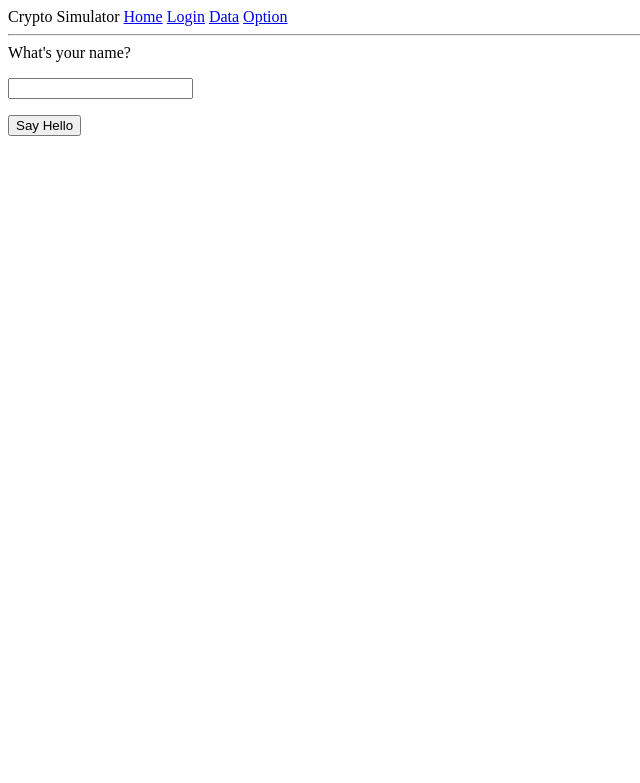
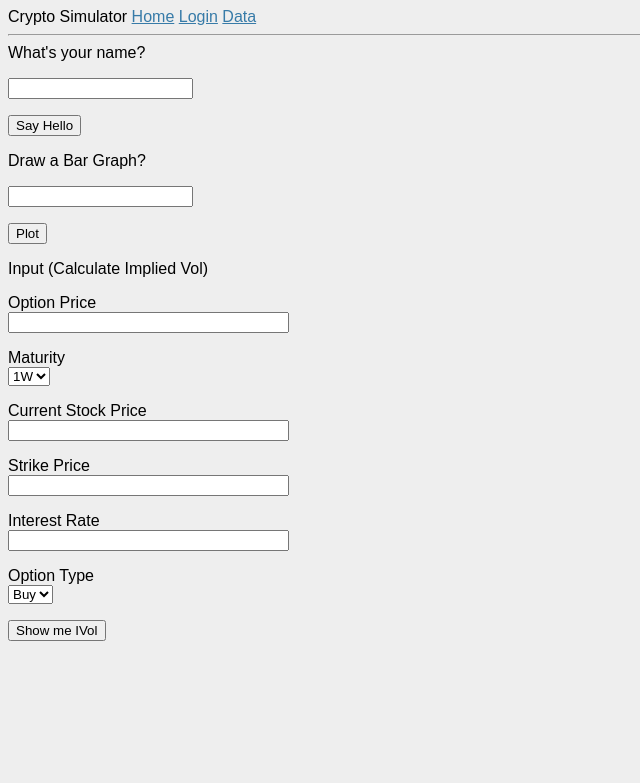
Before and after one commit to dano09/fin_sys_tech_project, a Flask app: page / in a window 1280 px wide. Shown: the top 783 px of the page, without its empty margins (0-640 px from the left). Run offline with Flask 2, Linux system fonts and the light colour scheme; some libraries are stand-ins or nearby versions.

Commit message:
css update visualization update index update

```diff
--- a/app/forms.py
+++ b/app/forms.py
@@ -1,5 +1,5 @@
 from flask_wtf import FlaskForm
-from wtforms import StringField, PasswordField, BooleanField, SubmitField
+from wtforms import StringField, PasswordField, BooleanField, SubmitField, IntegerField
 from wtforms.validators import DataRequired, ValidationError, Email, EqualTo
 from app.models import User
 from wtforms.fields.html5 import DateField
@@ -9,6 +9,16 @@ from wtforms.fields import SelectField
 class HelloForm(FlaskForm):
     sayhello = StringField('Greeting: ', validators=[DataRequired()])
     submit = SubmitField('Say Hello')
+    barc = IntegerField('Count:', validators=[DataRequired()])
+    showme = SubmitField('Plot')
+    OPrice = StringField('Option Price', validators=[DataRequired()])
+    ExpT = SelectField('Maturity', choices=[('One Week', '1W'),('One Month', '1M'),('Three Month', '3M')])
+    S = StringField('Current Stock Price', validators=[DataRequired()])
+    K = StringField('Strike Price', validators=[DataRequired()])
+    rate = StringField('Interest Rate', validators=[DataRequired()])
+    Otype = SelectField('Option Type', choices=[('Call Option', 'Buy'),('Put Option', 'Sell')])
+    iVol = SubmitField('Show me IVol')
+
 
 
 class LoginForm(FlaskForm):
--- a/app/routes.py
+++ b/app/routes.py
@@ -4,6 +4,7 @@ from werkzeug.urls import url_parse
 
 from app.datavisualization import create_hover_tool, create_bar_chart
 from app.models import User
+from app.optionsdata import option_data
 from app import app, db
 from app.forms import LoginForm, RegistrationForm, HelloForm, SimulationForm, OptionForm
 
@@ -11,6 +12,7 @@ import random
 from bokeh.embed import components
 from flask import Flask, render_template
 import pandas as pd
+
 
 @app.route('/')
 @app.route('/index')
@@ -48,10 +50,15 @@ def hello():
     return render_template('index.html', form=form)
 
 
-@app.route("/<int:bars_count>/")
-def chart(bars_count):
-    if bars_count <= 0:
-        bars_count = 1
+@app.route('/chart', methods=['GET', 'POST'])
+def chart():
+    form = HelloForm(request.form)
+
+    if request.method == 'POST':
+        bars_count = int(request.form['barc'])
+        print('bars_count is: {}'.format(bars_count))
+        if bars_count <= 0:
+            bars_count = 1
 
     data = {"days": [], "bugs": [], "costs": []}
     for i in range(1, bars_count + 1):
@@ -63,7 +70,7 @@ def chart(bars_count):
     plot = create_bar_chart(data, "Bugs found per day", "days", "bugs", hover)
     script, div = components(plot)
 
-    return render_template("chart.html", bars_count=bars_count, the_div=div, the_script=script)
+    return render_template("chart.html", bars_count=bars_count, the_div=div, the_script=script, form=form)
 
 
 @app.route('/login', methods=['GET', 'POST'])
@@ -137,29 +144,32 @@ def simulation():
 
         data = bitcoin_data[(bitcoin_data['Date'] >= start) & (bitcoin_data['Date'] <= end)]
         print('data is : {}'.format(data))
-
         return render_template('showResults.html', start=start, end=end, data=data.to_html())
 
     print('About to redirect to index')
     return render_template('index.html', form=form)
 
 
-@app.route('/start_option')
-def start_option():
-    print('inside /start_option route')
-    form = OptionForm(request.form)
-    return render_template('option.html', title="Input", form=form)
-
 @app.route('/option', methods=['GET','POST'])
 def option():
     print('inside /option route')
-    form = OptionForm(request.form)
 
-    OPrice = request.form['OPrice']
-    ExpT = request.form['ExpT']
-    S = request.form['S']
-    K = request.form['K']
-    rate = request.form['rate']
-    Otype = request.form['Otype']
-    return render_template('result.html', Price=OPrice, T=ExpT, S=S, K=K,
-                           i=rate, O=Otype, form=form)
+    form = HelloForm(request.form)
+
+    if request.method == 'POST':
+        print('got here xD')
+        OPrice = request.form['OPrice']
+        ExpT = request.form['ExpT']
+        S = request.form['S']
+        K = request.form['K']
+        rate = request.form['rate']
+        Otype = request.form['Otype']
+
+        #volresult=pd.DataFrame((option_data(rate).data['Implied_Vol']).astype(int))
+        #print('data is : {}'.format(name))
+
+        return render_template('result.html', Price=OPrice, T=ExpT, S=S, K=K,
+                               i=rate, O=Otype, form=form)
+
+    #print('About to redirect to index')
+    #return render_template('index.html', form=form)
--- /dev/null
+++ b/app/static/style.css
@@ -0,0 +1,71 @@
+body {
+    font-family: sans-serif;
+    background: #eee;
+}
+
+a, h1, h2 {
+    color: #377ba8;
+}
+
+h1, h2 {
+    font-family: 'Georgia', serif;
+    margin: 0;
+}
+
+h1 {
+    border-bottom: 2px solid #eee;
+}
+
+h2 {
+    font-size: 1.2em;
+}
+
+.page {
+    margin: 2em auto;
+    width: 35em;
+    border: 5px solid #ccc;
+    padding: 0.8em;
+    background: white;
+}
+
+.entries {
+    list-style: none;
+    margin: 0;
+    padding: 0;
+}
+
+    .entries li {
+        margin: 0.8em 1.2em;
+    }
+
+        .entries li h2 {
+            margin-left: -1em;
+        }
+
+.add-entry {
+    font-size: 0.9em;
+    border-bottom: 1px solid #ccc;
+}
+
+    .add-entry dl {
+        font-weight: bold;
+    }
+
+.metanav {
+    text-align: right;
+    font-size: 0.8em;
+    padding: 0.3em;
+    margin-bottom: 1em;
+    background: #fafafa;
+}
+
+.flash {
+    background: #cee5F5;
+    padding: 0.5em;
+    border: 1px solid #aacbe2;
+}
+
+.error {
+    background: #f0d6d6;
+    padding: 0.5em;
+}
--- a/app/templates/base.html
+++ b/app/templates/base.html
@@ -5,9 +5,11 @@
     {% else %}
     <title>Welcome to the Crypto Simulator</title>
     {% endif %}
+    <link rel="stylesheet" type="text/css" href="{{ url_for('static', filename='style.css') }}">
 </head>
     <body>
-        <div>Crypto Simulator
+        <div>
+            Crypto Simulator
             <a href="{{ url_for('index') }}">Home</a>
             {% if current_user.is_anonymous %}
             <a href="{{ url_for('login') }}">Login</a>
@@ -15,7 +17,7 @@
             <a href="{{ url_for('logout') }}">Logout</a>
             {% endif %}
             <a href="{{ url_for('start_simulation') }}">Data</a>
-            <a href="{{ url_for('start_option') }}">Option</a>
+
         </div>
         <hr>
         {% with messages = get_flashed_messages() %}
--- a/app/templates/index.html
+++ b/app/templates/index.html
@@ -8,4 +8,59 @@
     </dl>
     <p> {{ form.submit() }} </p>
 </form>
-{% endblock %}
+    <div>Draw a Bar Graph?</div>
+<form action="/chart" method="post">
+    <dl>
+        {{ form.barc }}
+    </dl>
+    <p> {{ form.showme() }} </p>
+</form>
+<form action="/option" method="post">
+    <div> Input (Calculate Implied Vol)</div>
+        {{ form.hidden_tag() }}
+        <p>
+            {{ form.OPrice.label }}<br>
+            {{ form.OPrice(size=32) }}<br>
+            {% for error in form.OPrice.errors %}
+            <span style="color: red;">[{{ error }}]</span>
+            {% endfor %}
+        </p>
+        <p>
+            {{ form.ExpT.label }}<br>
+            {{ form.ExpT }}<br>
+            {% for error in form.ExpT.errors %}
+            <span style="color: red;">[{{ error }}]</span>
+            {% endfor %}
+        </p>
+        <p>
+            {{ form.S.label }}<br>
+            {{ form.S(size=32) }}<br>
+            {% for error in form.S.errors %}
+            <span style="color: red;">[{{ error }}]</span>
+            {% endfor %}
+        </p>
+        <p>
+            {{ form.K.label }}<br>
+            {{ form.K(size=32) }}<br>
+            {% for error in form.K.errors %}
+            <span style="color: red;">[{{ error }}]</span>
+            {% endfor %}
+        </p>
+        <p>
+            {{ form.rate.label }}<br>
+            {{ form.rate(size=32) }}<br>
+            {% for error in form.rate.errors %}
+            <span style="color: red;">[{{ error }}]</span>
+            {% endfor %}
+        </p>
+        <p>
+            {{ form.Otype.label }}<br>
+            {{ form.Otype }}<br>
+            {% for error in form.Otype.errors %}
+            <span style="color: red;">[{{ error }}]</span>
+            {% endfor %}
+        </p>
+        <p> {{ form.iVol() }} </p>
+    </form>
+
+    {% endblock %}
--- a/app/templates/result.html
+++ b/app/templates/result.html
@@ -6,6 +6,6 @@
 <div>The Current Stock Price is ${{ S }}.</div>
 <div>Your expect Strike Price is ${{ K }}.</div>
 <div>The interest rate is {{ i }}%.</div>
-<div>You simulate is a {{ T }} {{ O }}.</div>
+<div>Your simulation is a {{ T }} {{ O }}.</div>
 
 {% endblock %}
--- a/app/templates/showResults.html
+++ b/app/templates/showResults.html
@@ -1,7 +1,7 @@
 {% extends "base.html" %}
 
 {% block content %}
-    <div>Start {{ start }}</div>
-    <div>End {{ end }}</div>
-    {{data | safe}}
+<div>Start {{ start }}</div>
+<div>End {{ end }}</div>
+{{data | safe}}
 {% endblock %}
--- a/static/style.css
+++ /dev/null
@@ -1,3 +0,0 @@
-body {
- font-size: 2em;
-}
```
Also changed, not shown: app/optionsdata.py (renamed from app/options_engine/optionsdata.py, +19 -1 lines), app/templates/chart.html (+8 -7 lines), app.db. Lines whose indentation alone changed are shown as unchanged.
